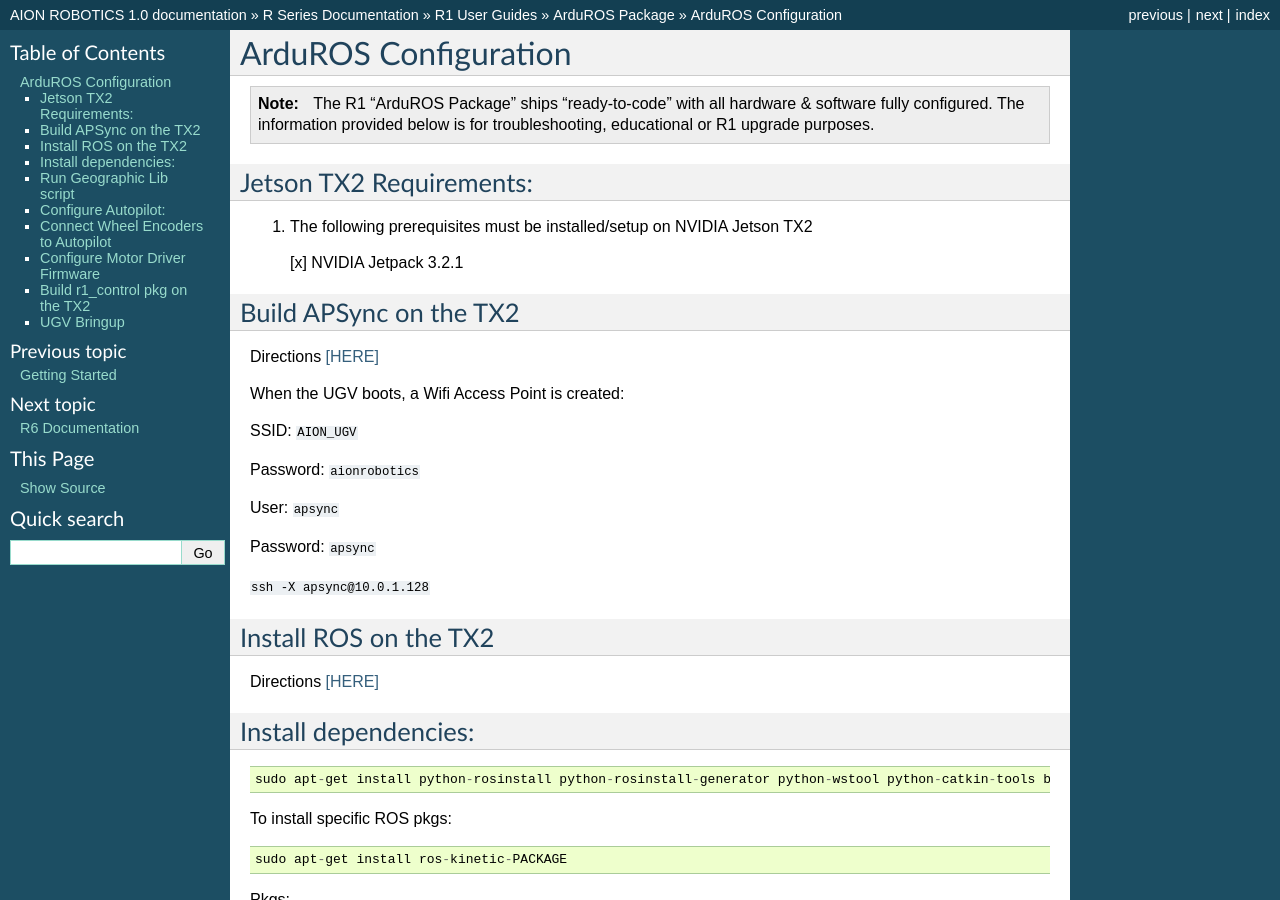
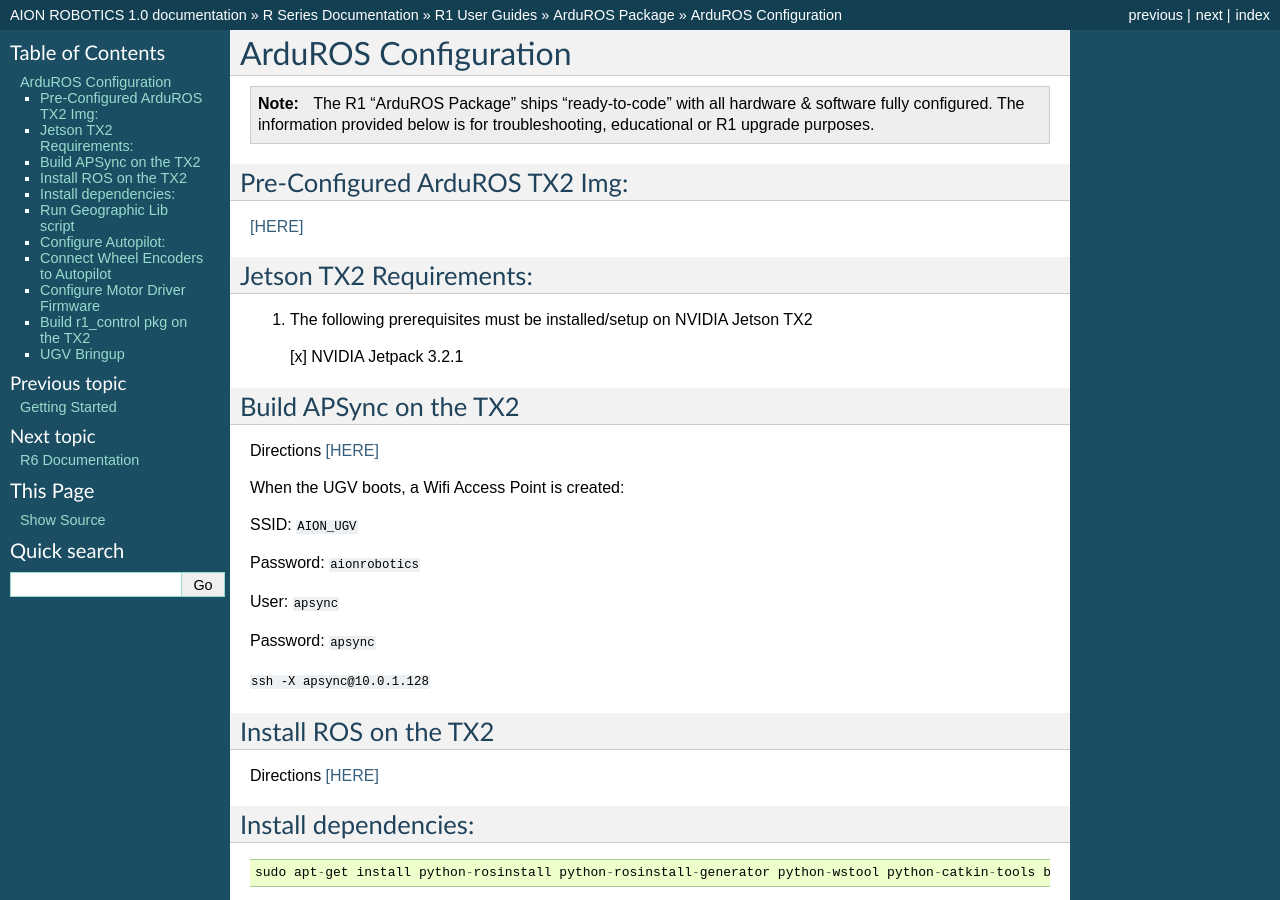
Before and after one commit to aionrobotics/docs, a Sphinx documentation site: the page built from docs/arduros-robot-configuration.rst, in a window 1280 px wide and 900 px high. Built offline with Sphinx 7.4.7, drawn with Linux system fonts in a browser that asks for light colours; pages that are not in the unit, such as notebooks, are missing from menus.

Commit message:
Add sys img link

```diff
--- a/docs/arduros-robot-configuration.rst
+++ b/docs/arduros-robot-configuration.rst
@@ -3,6 +3,12 @@
 =====================
 
 .. note:: The R1 "ArduROS Package" ships "ready-to-code" with all hardware & software fully configured. The information provided below is for troubleshooting, educational or R1 upgrade purposes.
+
+Pre-Configured ArduROS TX2 Img:
+-------------------------------
+
+`[HERE] <https://www.dropbox.com/s/28dbbkb3vhp9v7p/ArduROS.img.raw.tar.gz?dl=0>`_
+
 
 Jetson TX2 Requirements:
 ------------------------
```
